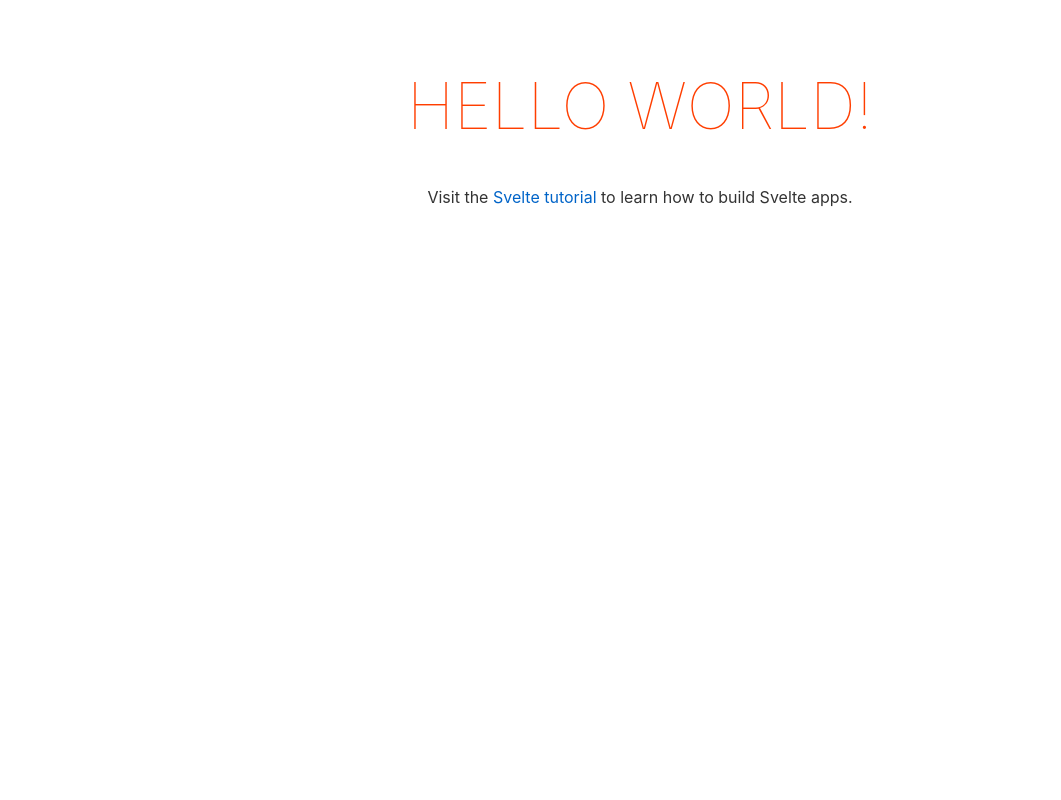
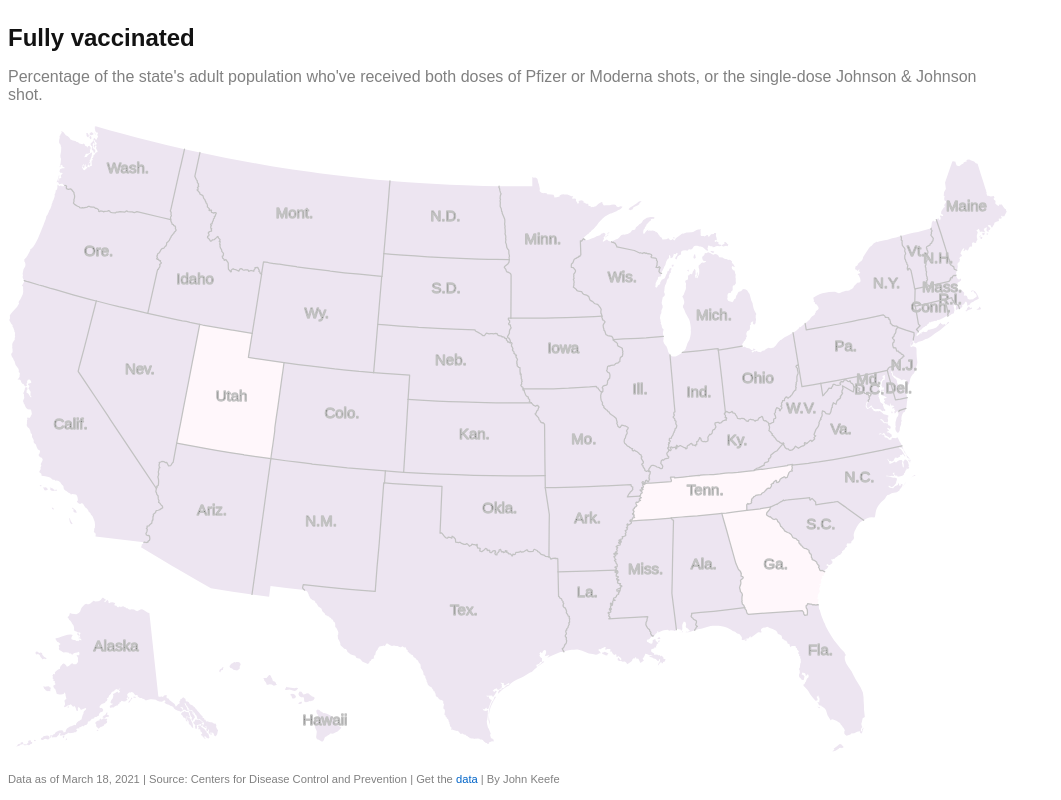
Before and after one commit to ReallyGoodSmarts/datanews-rig-demo, a Svelte app: page / in a window 1280 px wide. Shown: the whole page, without its empty margins (0-1061 px from the left). Built offline with nearby package versions, Linux system fonts and the light colour scheme.

Commit message:
added notes line

```diff
--- a/src/App.svelte
+++ b/src/App.svelte
@@ -1,26 +1,47 @@
 <script>
-	export let name;
 </script>
 
 <main>
-	<h1>Hello {name}!</h1>
-	<p>Visit the <a href="https://svelte.dev/tutorial">Svelte tutorial</a> to learn how to build Svelte apps.</p>
+	<h1>Fully vaccinated</h1>
+	<p class="g-leadin">Percentage of the state's adult population who've received both doses of Pfizer or Moderna shots, or the single-dose Johnson & Johnson shot.</p>
+    <img src="./vaccinations_map.svg" alt = "a data map of the united states">
+    <p class="g-notes">Data as of March 18, 2021 | Source: Centers for Disease Control and Prevention | Get the <a href="https://covid.cdc.gov/covid-data-tracker/COVIDData/getAjaxData?id=vaccination_data">data</a> | By John Keefe
 </main>
 
 <style>
 	main {
-		text-align: center;
-		padding: 1em;
+		text-align: left;
 		max-width: 240px;
-		margin: 0 auto;
+        font-size: 1em;
+        font-family: sans-serif;
 	}
 
 	h1 {
-		color: #ff3e00;
-		text-transform: uppercase;
-		font-size: 4em;
-		font-weight: 100;
+		color: #121212;
+		font-size: 1.5em;
+		font-weight: 700;
 	}
+
+    .g-leadin {
+        color: #808080;
+        font-weight: 300;
+        width: 1000px;
+        font-family: sans-serif;
+    }
+
+    .g-notes {
+        color: #808080;
+        font-weight: 300;
+        font-size: 0.7em;
+        width: 1000px;
+        font-family: sans-serif;
+    }
+
+    img {
+        width: 1000px;
+        margin-top: 5px;
+        margin-bottom: 5px;
+    }
 
 	@media (min-width: 640px) {
 		main {
```
Also changed, not shown: 1 other file (tests, documents, lock files or other folders).
